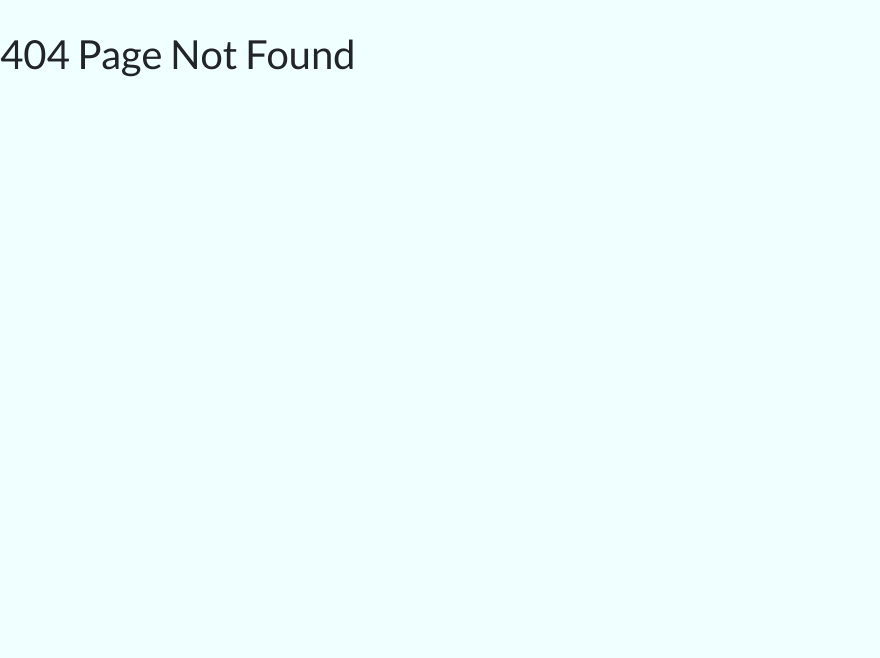
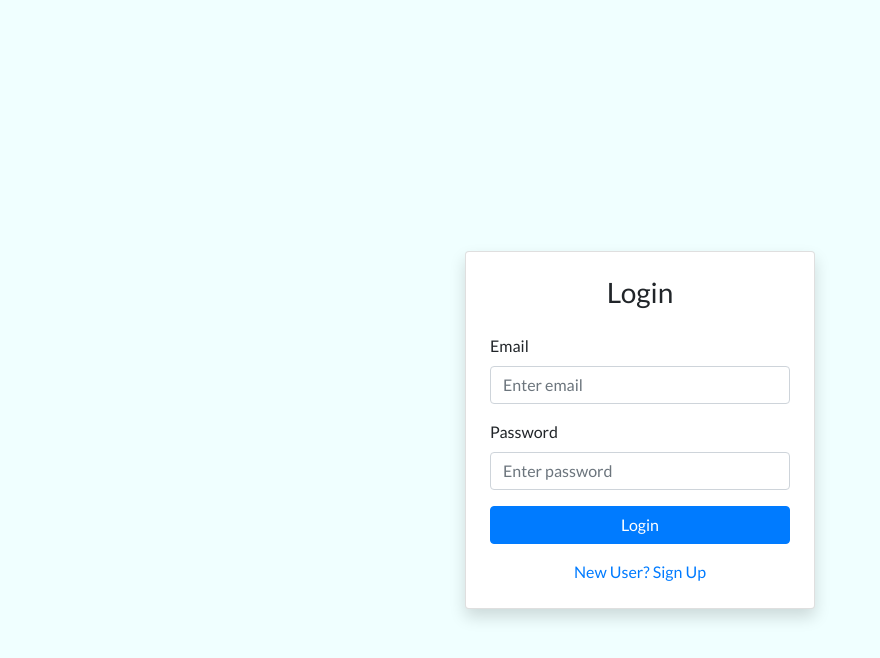
Before and after one commit to Ziaeddin/revature-jfsd-react, a React (Create React App) app in the folder FSD/projects/eshop-app/: page /login in a window 1280 px wide. Before the commit this address had no page. Shown: the top 658 px of the page, without its empty margins (0-880 px from the left). Built offline with nearby package versions, Linux system fonts and the light colour scheme.

Commit message:
Add login form

```diff
--- a/FSD/projects/eshop-app/src/App.js
+++ b/FSD/projects/eshop-app/src/App.js
@@ -4,6 +4,7 @@ import ProductDetailPage from './pages/ProductDetailPage';
 import AboutPage from './pages/AboutPage';
 import ContactPage from './pages/ContactPage';
 import RegisterPage from './pages/RegisterPage';
+import LoginPage from './pages/LoginPage';
 import { BrowserRouter,Routes, Route } from 'react-router-dom';
 
 function App() {
@@ -19,6 +20,7 @@ function App() {
           <Route path="/contact" element={<ContactPage />} />
           <Route path="*" element={<h1>404 Page Not Found</h1>} />
           <Route path="/register" element={<RegisterPage />} />
+          <Route path="/login" element={<LoginPage />} />
         </Routes>
       </BrowserRouter>
     </>
--- /dev/null
+++ b/FSD/projects/eshop-app/src/pages/LoginPage/index.jsx
@@ -0,0 +1,45 @@
+const LoginPage = () => {
+    return (
+        <div className="container">
+            <div className="row justify-content-center align-items-center min-vh-100">
+                <div className="col-md-4">
+                    <div className="card shadow">
+                        <div className="card-body p-4">
+                            <h3 className="card-title text-center mb-4">Login</h3>
+                            <form>
+                                <div className="mb-3">
+                                    <label htmlFor="email" className="form-label">Email</label>
+                                    <input
+                                        type="email"
+                                        className="form-control"
+                                        id="email"
+                                        placeholder="Enter email"
+                                        required
+                                    />
+                                </div>
+                                <div className="mb-3">
+                                    <label htmlFor="password" className="form-label">Password</label>
+                                    <input
+                                        type="password"
+                                        className="form-control"
+                                        id="password"
+                                        placeholder="Enter password"
+                                        required
+                                    />
+                                </div>
+                                <button type="submit" className="btn btn-primary w-100 mb-3">
+                                    Login
+                                </button>
+                                <div className="text-center">
+                                    <a href="#" className="text-decoration-none">New User? Sign Up</a>
+                                </div>
+                            </form>
+                        </div>
+                    </div>
+                </div>
+            </div>
+        </div>
+    );
+}
+
+export default LoginPage;
--- a/FSD/projects/eshop-app/src/pages/RegisterPage/index.jsx
+++ b/FSD/projects/eshop-app/src/pages/RegisterPage/index.jsx
@@ -48,19 +48,24 @@ const RegisterPage = () => {
                                     onChange={onChangeHandler}
                                     placeholder="Enter last name" />
                             </div>
-                            {/* <div class="form-group">
+                            <div class="form-group">
                                 <label for="email">Email address</label>
                                 <input type="email" class="form-control" id="email" placeholder="Enter email" />
+                            </div>
+                            <div class="form-group">
+                                <label for="phone">Phone Number</label>
+                                <input type="text" class="form-control" id="phone" placeholder="Enter Phone Number" />
                             </div>
                             <div class="form-group">
                                 <label for="password">Password</label>
                                 <input type="password" class="form-control" id="password" placeholder="Password" />
                             </div>
-                            <div class="form-group">
-                                <label for="confirmPassword">Confirm Password</label>
-                                <input type="password" class="form-control" id="confirmPassword" placeholder="Confirm Password" />
-                            </div> */}
-                            <button type="submit" class="btn btn-primary mt-3">Register</button>
+                            <button type="submit" className="btn btn-primary w-100 mb-3">
+                                Register
+                            </button>
+                            <div className="text-center">
+                                <a href="#" className="text-decoration-none">Already have an account? Login</a>
+                            </div>
                         </form>
                     </div>
 
```
